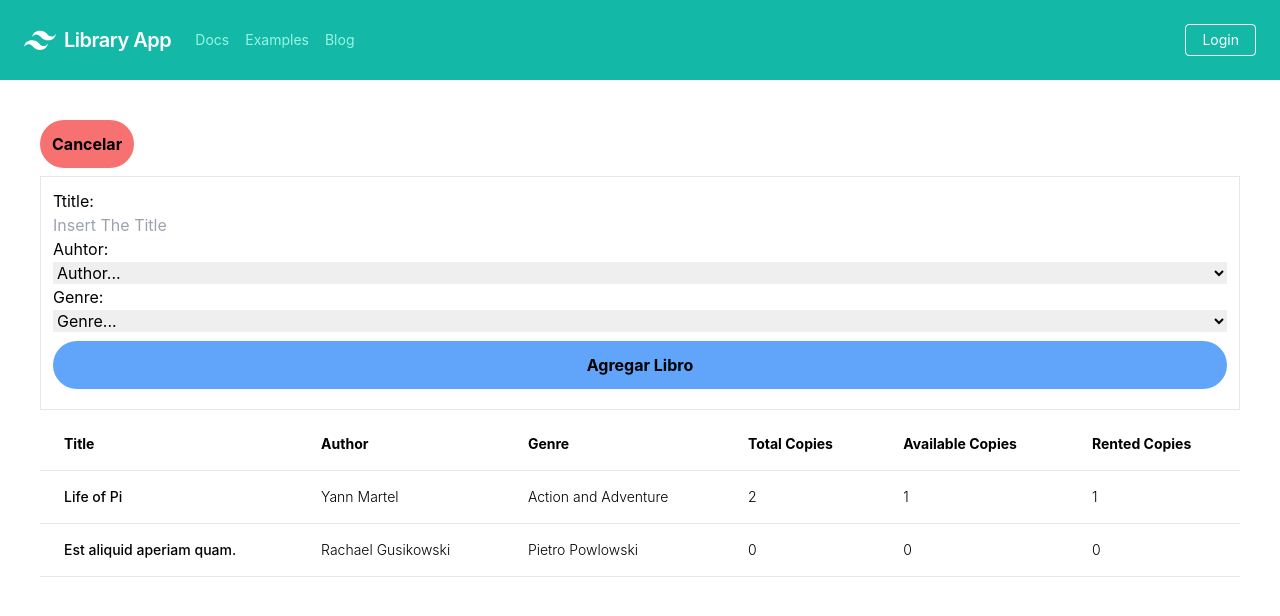
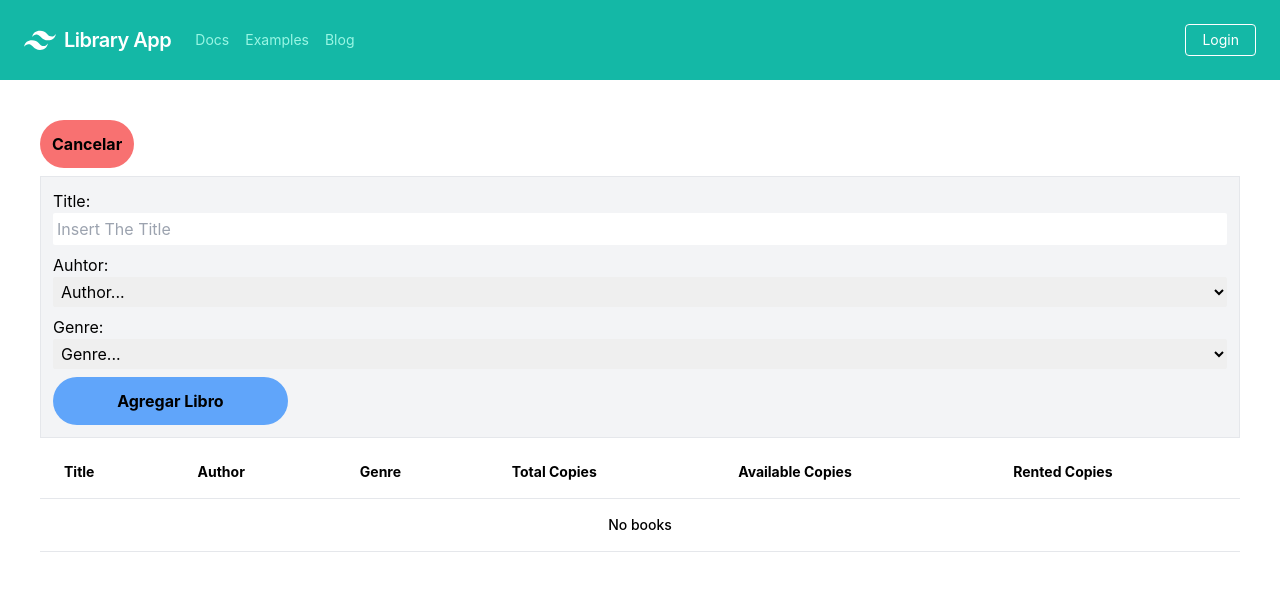
Before and after one commit to cermartinezz/library_ui, a React (Create React App) app: page / in a window 1280 px wide. Both pictures are taken after a click on the button "Agregar Libro". Shown: the top 616 px of the page. Built offline with nearby package versions, Linux system fonts and the light colour scheme.

Commit message:
custom hook local storage

```diff
--- a/src/components/App.jsx
+++ b/src/components/App.jsx
@@ -3,11 +3,12 @@ import React,{useState} from 'react';
 import BooksTable from './BooksTable';
 import BookForm from './BookForm';
 import NavBar from './NavBar';
+import useLocalStorage from '../hooks/useLocalStorage';
 
 
 function App() {
 
-  const [authors] = useState([
+  const [authors] = useLocalStorage('authors',[
     {
       id: 1,
       name: "Carlos Sebastian"
@@ -17,7 +18,7 @@ function App() {
       name: "Arturo Gonzales"
     }
   ]);
-  const [genres] = useState([
+  const [genres] = useLocalStorage('genres',[
     {
       id: 1,
       name: "Action"
@@ -28,65 +29,7 @@ function App() {
     }
   ]);
 
-  const [books, setBooks] = useState([
-    {
-      id: 1,
-      title: "Life of Pi",
-      slug: "life-of-pi",
-      total_of_copies: 2,
-      total_available_copies: 1,
-      total_rented_copies: 1,
-      available_copies: [
-            {
-              id: 9,
-              book_id: 1,
-              published_year: 2000,
-              publisher: "publisher 1",
-              created_at: "2023-05-04T07:34:37.000000Z",
-              updated_at: "2023-05-04T07:34:37.000000Z"
-            }
-          ],
-      rented_copies: [
-            {
-              id: 1,
-              start_date: "2023-05-04",
-              end_date: "2023-05-09",
-              book_copy_id: 1,
-              user_id: 1,
-              returned: false,
-              created_at: "2023-05-04T06:27:36.000000Z",
-              updated_at: "2023-05-04T06:27:36.000000Z",
-              laravel_through_key: 1
-            }
-        ],
-      author: {
-          id: 1,
-          name: "Yann Martel"
-        },
-      genre: {
-          id: 1,
-          name: "Action and Adventure"
-        }
-    },
-    {
-      id: 2,
-      title: "Est aliquid aperiam quam.",
-      slug: "est-aliquid-aperiam-quam",
-      total_of_copies: 0,
-      total_available_copies: 0,
-      total_rented_copies: 0,
-      available_copies: [],
-      rented_copies: [],
-      author: {
-          id: 3,
-          name: "Rachael Gusikowski"
-        },
-      genre: {
-          id: 3,
-          name: "Pietro Powlowski"
-        }
-    }
-  ]);
+  const [books, setBooks] = useLocalStorage('books',[]);
 
 
   function addBook(event,bookAuthor,bookGenre,bookTitle){
@@ -96,7 +39,7 @@ function App() {
     let genre = genres.filter(genre => genre.id == bookGenre)[0];
 
     setBooks([...books,{
-      id: 3,
+      id: Math.floor(Math.random() * 100),
       title: bookTitle,
       total_of_copies: 1,
       total_available_copies: 0,
--- a/src/components/BookForm.jsx
+++ b/src/components/BookForm.jsx
@@ -44,12 +44,12 @@ export default function BookForm(props) {
       { visible && (
         <form action='#'
               onSubmit={addBook}
-              className='border p-3 flex flex-col'>
+              className='border p-3 flex flex-col bg-gray-100 space-y-2'>
           <div>
-            <label htmlFor="book_title">Ttitle: </label>
+            <label htmlFor="book_title">Title: </label>
             <input
               type="text"
-              className='w-full'
+              className='w-full rounded-sm p-1'
               name='book_title'
               id='book_title'
               value={bookTitle}
@@ -59,7 +59,8 @@ export default function BookForm(props) {
           </div>
           <div>
             <label htmlFor="book_author">Auhtor: </label>
-            <select onChange={changeAuthor} value={bookAuthor} className='w-full'>
+            <select onChange={changeAuthor} value={bookAuthor}
+                    className='w-full rounded-sm p-1'>
               <option value="">Author...</option>
               {props.authors.map(item => (
                 <option key={item.id} value={item.id}>
@@ -70,7 +71,8 @@ export default function BookForm(props) {
           </div>
           <div>
             <label htmlFor="book_genre">Genre: </label>
-            <select onChange={changeGenre} value={bookGenre} className='w-full'>
+            <select onChange={changeGenre} value={bookGenre}
+                    className='w-full rounded-sm p-1'>
               <option value="">Genre...</option>
               {props.genres.map(item => (
                 <option key={item.id} value={item.id}>
@@ -80,7 +82,7 @@ export default function BookForm(props) {
             </select>
           </div>
           <button
-            className="rounded-full bg-blue-400 hover:bg-blue-500 px-3 py-3 font-bold my-2">
+            className="w-1/5 rounded-full bg-blue-400 hover:bg-blue-500 px-3 py-3 font-bold my-2">
             Agregar Libro
           </button>
         </form>
--- a/src/components/NavBar.jsx
+++ b/src/components/NavBar.jsx
@@ -8,6 +8,7 @@ export default function NavBar() {
 
   useEffect(() => {
     window.addEventListener("resize", () => checkToToogleShow(window.innerWidth));
+    checkToToogleShow(window.innerWidth)
   }, []);
 
   function checkToToogleShow(width){
--- /dev/null
+++ b/src/hooks/useLocalStorage.js
@@ -0,0 +1,20 @@
+import { useEffect, useState } from "react";
+
+
+function useLocalStorage (key, initial_value) {
+
+  const [value, setValue] = useState(() => {
+    const item = localStorage.getItem(key);
+
+    return item ? JSON.parse(item) : initial_value
+  })
+
+  useEffect(() => {
+    localStorage.setItem(key,JSON.stringify(value));
+  }, [key,value]);
+
+  return [value,setValue]
+
+}
+
+export default useLocalStorage;
```
